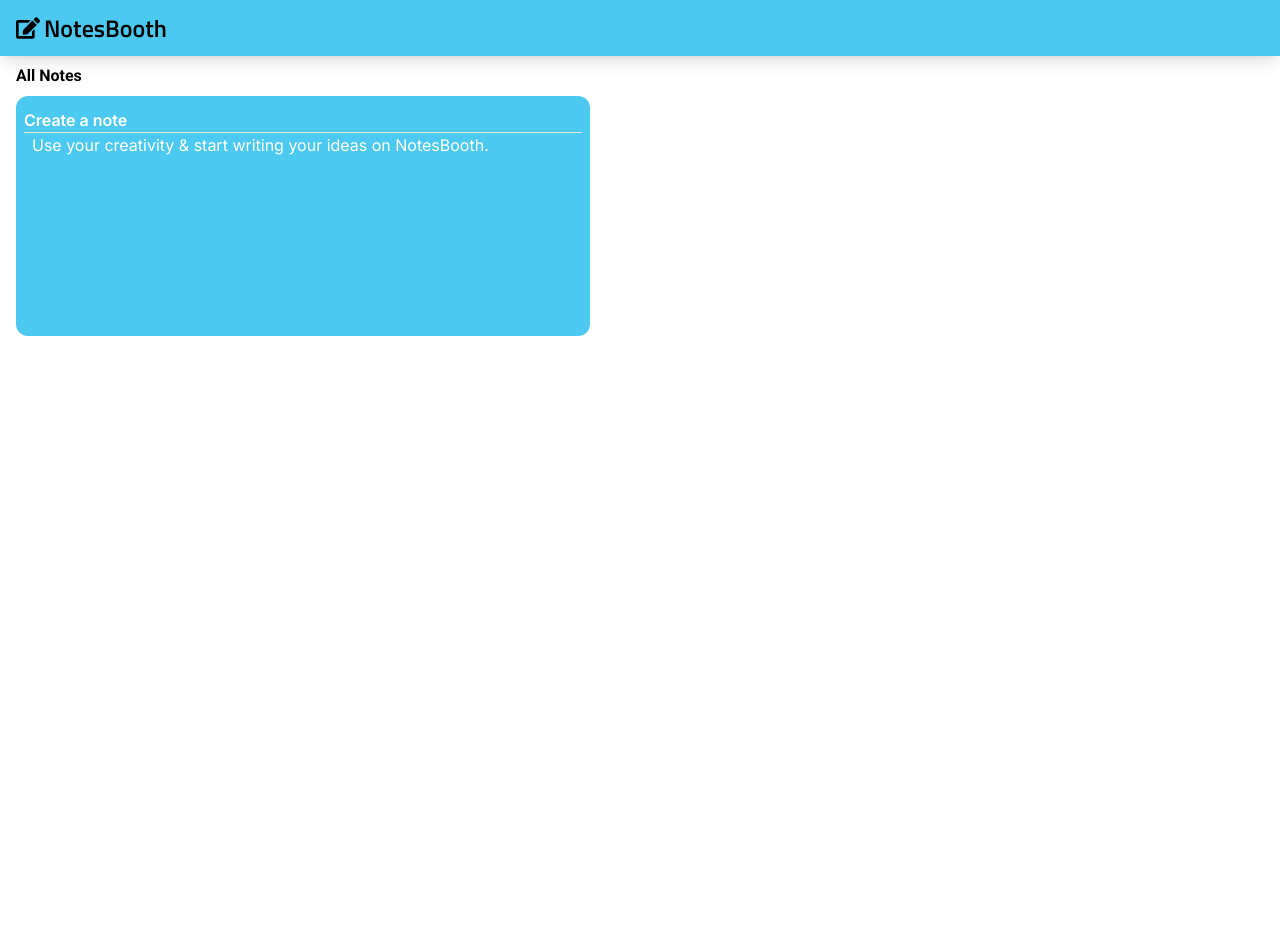
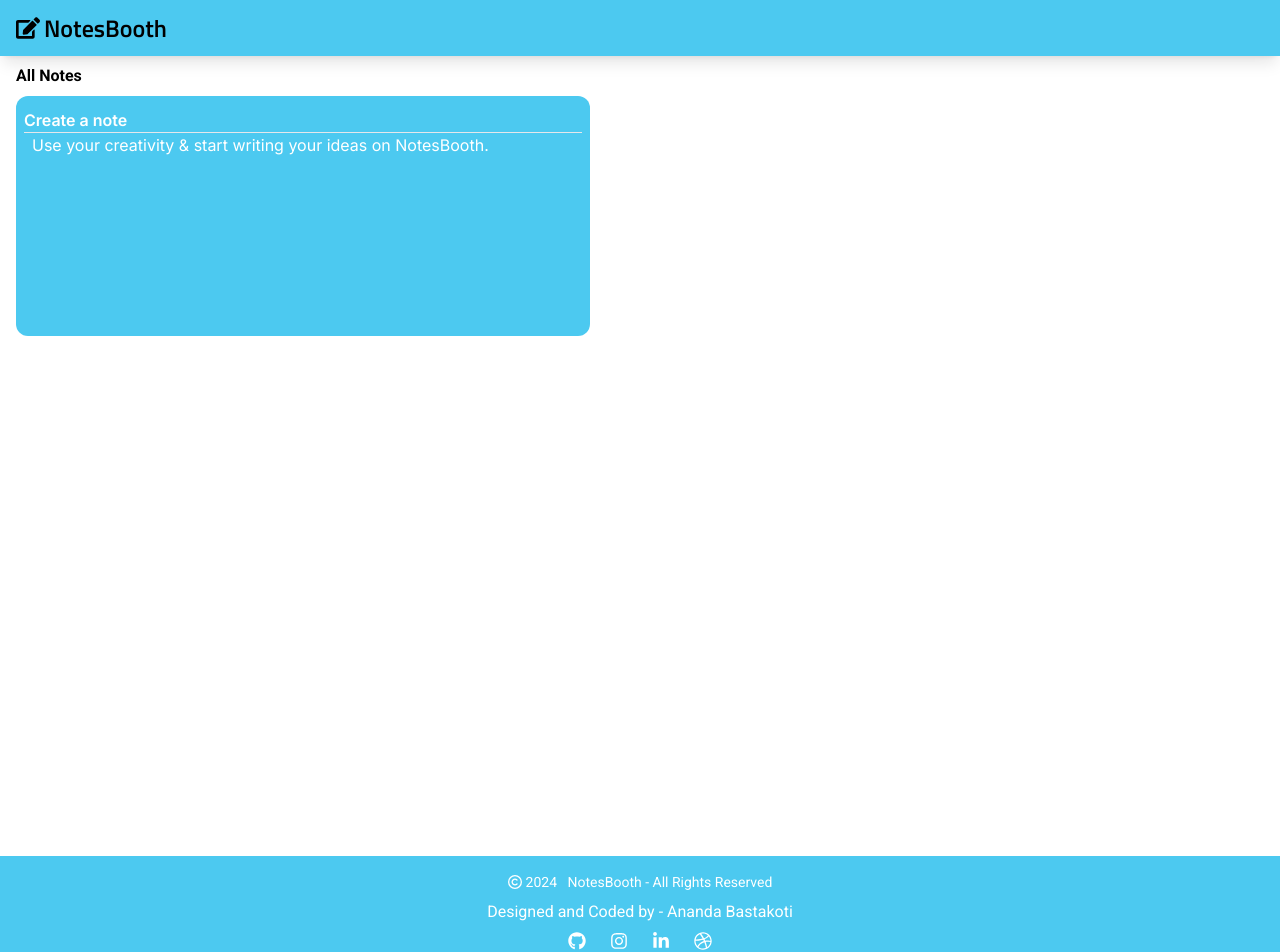
Before and after one commit to iamanandabastakoti/notesbooth, a React (Vite) app: page / in a window 1280 px wide. Shown: the top 952 px of the page. Before the commit the page ends 856 px from the top, so only its background shows below. Built offline with nearby package versions, Linux system fonts and the light colour scheme.

Commit message:
added footer

```diff
--- a/src/App.jsx
+++ b/src/App.jsx
@@ -1,12 +1,14 @@
 import React from 'react'
 import Navbar from './components/Navbar'
 import Home from './pages/Home'
+import Footer from './components/Footer'
 
 const App = () => {
   return (
     <div className='font-Inter'>
       <Navbar />
       <Home />
+      <Footer />
     </div>
   )
 }
--- /dev/null
+++ b/src/components/Footer.jsx
@@ -0,0 +1,48 @@
+import React from 'react'
+import { FaRegCopyright, FaGithub, FaInstagram, FaLinkedinIn, FaDribbble } from "react-icons/fa6";
+
+const Footer = () => {
+    const mySocials = [
+        {
+            icon: <FaGithub />,
+            link: 'https://github.com/iamanandabastakoti',
+        },
+        {
+            icon: <FaInstagram />,
+            link: 'https://www.instagram.com/iamanandabastakoti/',
+        },
+        {
+            icon: <FaLinkedinIn />,
+            link: 'https://www.linkedin.com/in/anandabastakoti/',
+        },
+        {
+            icon: <FaDribbble />,
+            link: 'https://dribbble.com/anandabastakoti'
+        }
+    ]
+    return (
+        <div className='bg-mainColor text-primaryBg min-h-20 flex flex-col justify-center items-center py-4 font-Roboto'>
+            <div className='flex gap-1 items-center text-sm'>
+                <FaRegCopyright /> 2024 &nbsp; NotesBooth - All Rights Reserved
+            </div>
+            <div className='flex flex-col justify-center items-center gap-2 py-2 text-md'>
+                <span>
+                    Designed and Coded by - Ananda Bastakoti
+                </span>
+                <div className='flex gap-6 text-lg'>
+                    {
+                        mySocials.map((props, index) => {
+                            return (
+                                <a key={index} href={props.link} target='_blank'>
+                                    {props.icon}
+                                </a>
+                            )
+                        })
+                    }
+                </div>
+            </div>
+        </div>
+    )
+}
+
+export default Footer
```
